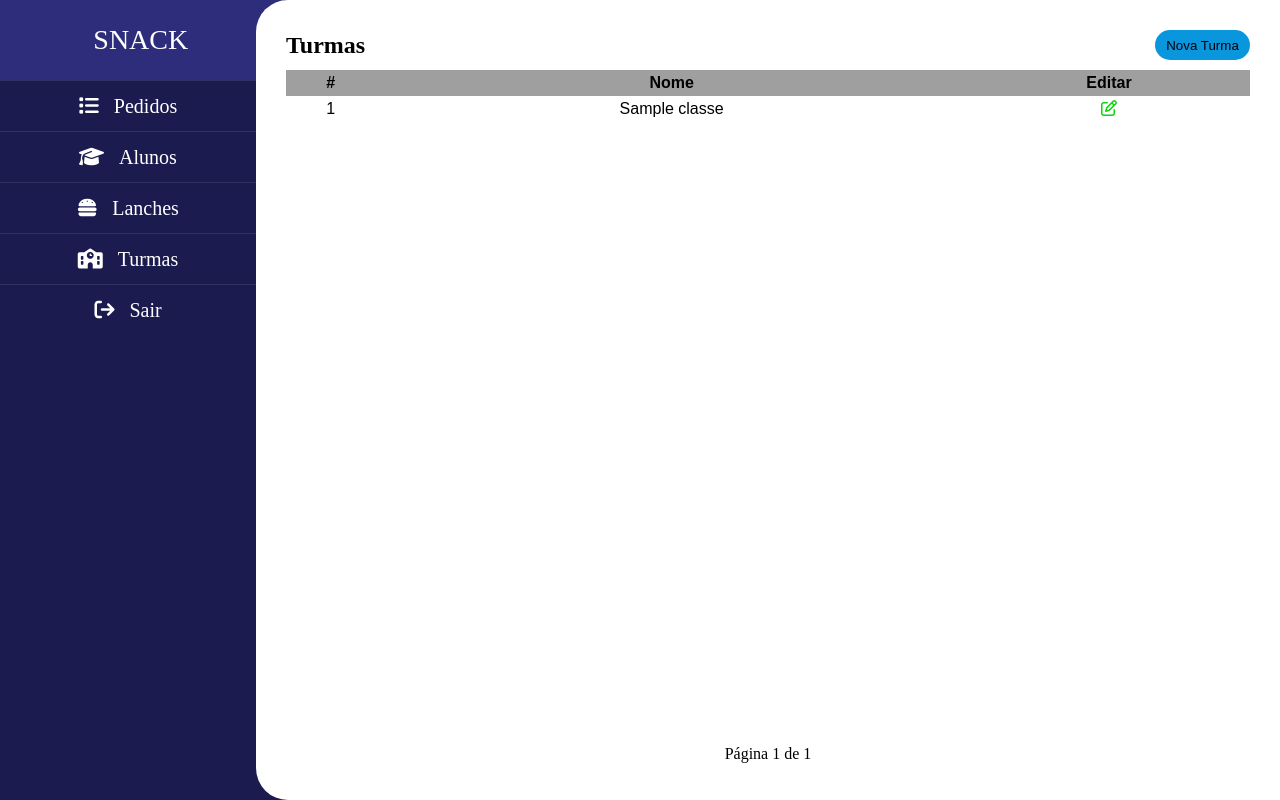
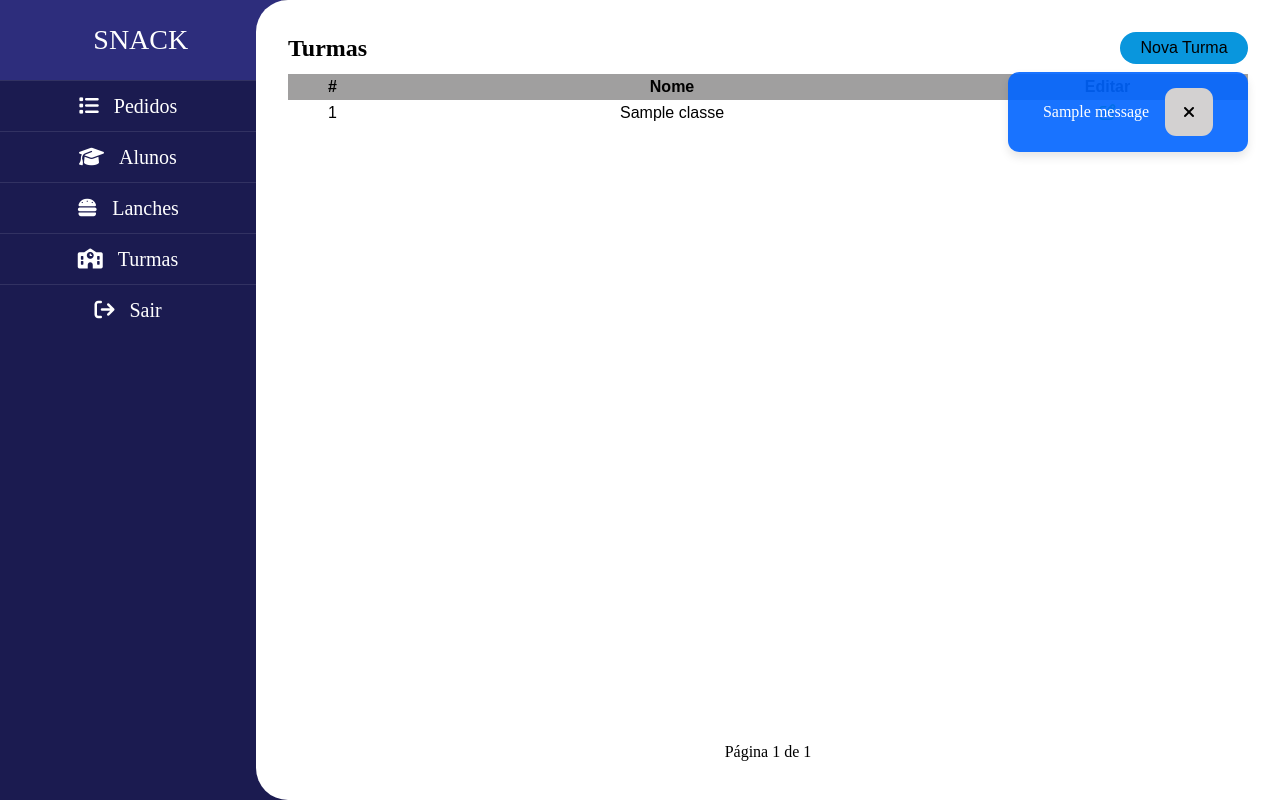
Before and after one commit to josevictorp81/snack-api, a Django app: page /controller/classes in a window 1280 px wide. Run offline with Django 3.2, Linux system fonts and the light colour scheme; tables that the repository leaves empty hold one stand-in row (values such as "Sample post"); one stand-in notice (Sample message) is shown; some libraries are stand-ins or nearby versions.

Commit message:
mensagens

```diff
--- a/web/static/css/main.css
+++ b/web/static/css/index.css
@@ -73,7 +73,7 @@
     flex-direction: column;
     border-bottom-left-radius: 2rem;
     border-top-left-radius: 2rem;
-    padding: 30px;
+    padding: 2rem;
 }
 /* CONTENT NAV */
 .nav {
@@ -86,15 +86,16 @@
 .btn-new {
     background-color: rgb(9, 150, 221);
     border: none;
-    height: 30px;
-    width: 95px;
-    border-radius: 15px;
+    height: 2rem;
+    width: 8rem;
+    border-radius: 1rem;
     cursor: pointer;
+    font-size: 1rem;
 }
 
 .btn-new:hover {
     transform: scale(1.1);
-    margin-right: 10px;
+    margin-right: 0.5rem;
 }
 
 /* CONTENT LIST */
@@ -173,31 +174,43 @@ th {
     margin: 0 10px 0 10px;
 }
 
+/* MESSAGES */
 .messages {
     display: flex;
     align-items: center;
     justify-content: center;
-    height: 3rem;
+    height: 5rem;
+    width: 15rem;
+    padding: 1rem;
+    background-color: rgba(0, 100, 255, 0.9);
     gap: 1rem;
+    position: absolute;
+    top: 4.5rem;
+    right: 2rem;
+    border-radius: 0.7rem;
+    box-shadow: 0 5px 10px rgba(0, 0, 0, 0.1);
 }
 
 .close {
-    border: 2px solid #000;
+    background-color: rgb(211, 209, 209);
     cursor: pointer;
     display: flex;
     justify-content: center;
     align-items: center;
-    width: 1.5rem;
+    width: 3rem;
+    height: 3rem;
+    border-radius: 0.7rem;
 }
 
-.close:hover {
-    color: var(--delete-icon);
+.close:hover .fa-xmark {
+    color: rgb(245, 98, 98);
 }
 
 .error {
-    color: var(--delete-icon);
+    color: rgb(245, 98, 98);
 }
 
 .success {
-    color: rgb(57, 241, 97);
+    /* color: rgb(57, 241, 97); */
+    color: white;
 }
--- a/web/static/js/index.js
+++ b/web/static/js/index.js
@@ -1,17 +1,22 @@
 // close messages
-const closeButton = document.querySelector('.close')
-const messages = document.querySelector('.messages')
 
-closeButton.addEventListener('click', () => {
-    messages.style.display = 'none'
-})
+function closeMessagesAuto() {
+    console.log('saiu')
+    setTimeout(() => {
+        document.querySelector('.messages').style.display = 'none'
+        console.log('saiu 2')
+    }, 3000)
+}
 
+function closeMessages() {
+    document.querySelector('.messages').style.display = 'none'
+}
+
+// close delete modal
 function deleteModal(state) {
     if (state === 'open') {
         document.querySelector('.box').style.display = 'block'
-        console.log('abriu')
     } else {
         document.querySelector('.box').style.display = 'none'
-        console.log('fechou')
     }
 }
--- a/web/templates/base.html
+++ b/web/templates/base.html
@@ -10,12 +10,12 @@
             src="https://kit.fontawesome.com/1c27756850.js"
             crossorigin="anonymous"
         ></script>
-        <link rel="stylesheet" href="{% static 'css/main.css' %}" />
+        <link rel="stylesheet" href="{% static 'css/index.css' %}" />
         {% block css %} {% endblock %}
         <title>SNACK</title>
     </head>
     <body>
-        <div class="container">
+        <div class="container" onmousemove="closeMessagesAuto()">
             <div class="sidebar">
                 <header>SNACK</header>
                 <ul>
@@ -50,9 +50,6 @@
             <!-- <hr /> -->
             <div class="content">{% block content %} {% endblock%}</div>
         </div>
-        <script
-            type="text/javascript"
-            src="{% static 'js/index.js' %}"
-        ></script>
+        <script src="{% static 'js/index.js' %}"></script>
     </body>
 </html>
--- a/web/templates/class_list.html
+++ b/web/templates/class_list.html
@@ -1,10 +1,22 @@
 {% extends 'base.html' %} {% load static %} {% block content %}
+
 <div class="nav">
     <h2>Turmas</h2>
-    <button class="btn-new">
-        <a href="{% url 'create-class' %}">Nova Turma</a>
-    </button>
+    <a href="{% url 'create-class' %}">
+        <button class="btn-new">Nova Turma</button>
+    </a>
 </div>
+
+{% if messages %}
+<div class="messages">
+    {% for message in messages %}
+    <span {% if message.tags %} class="{{ message.tags }}" {% endif %}>
+        {{ message }}
+    </span>
+    {% endfor %}
+    <span class="close"><i class="fa-solid fa-xmark"></i></span>
+</div>
+{% endif %}
 
 <!-- orders list -->
 <div class="list">
--- a/web/views.py
+++ b/web/views.py
@@ -96,3 +96,8 @@ class ClassUpdateView(UpdateView):
 class ClassDeleteView(DeleteView):
     model = Classes
     success_url = '/controller/classes'
+
+    def delete(self, request: HttpRequest, *args: str, **kwargs: Any) -> HttpResponse:
+        messages.add_message(request, messages.SUCCESS,
+                             'Turma excluída com sucesso!')
+        return super().delete(request, *args, **kwargs)
```
Also changed, not shown: web/static/css/form_turma.css (+0 -31 lines), web/templates/class_form.html (+13 -10 lines).
